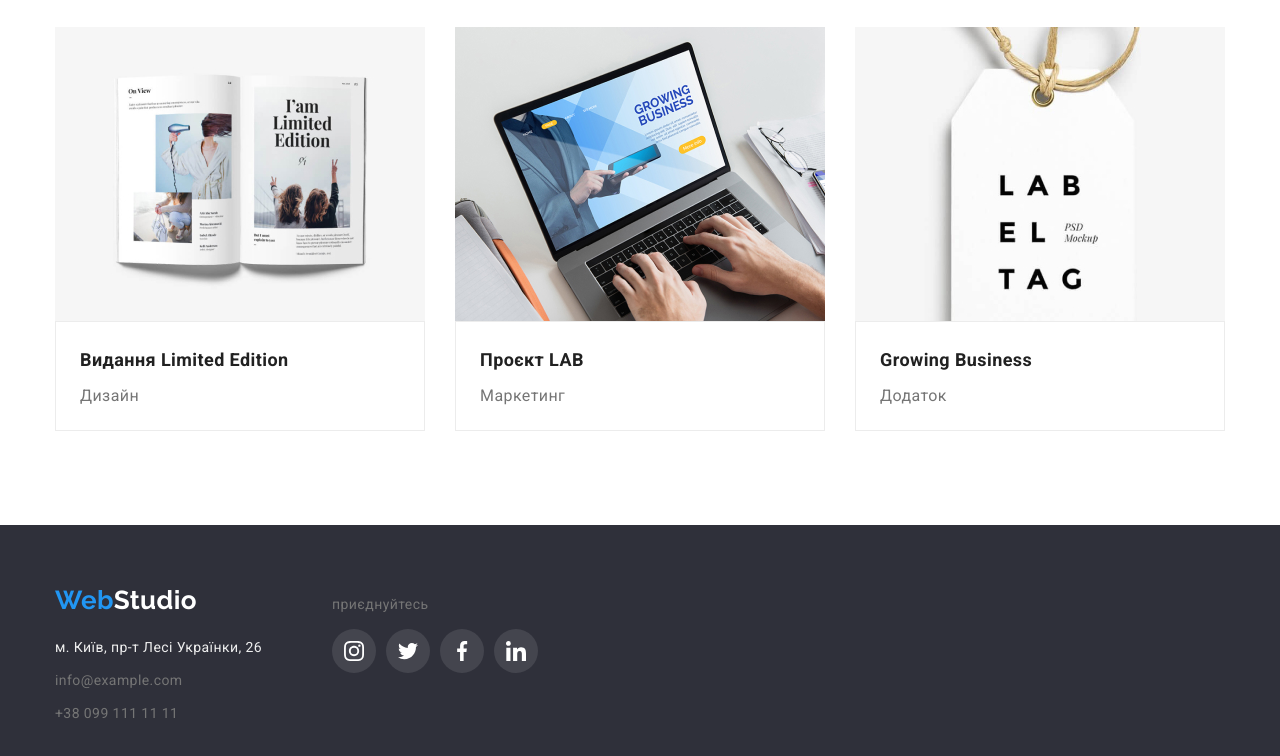
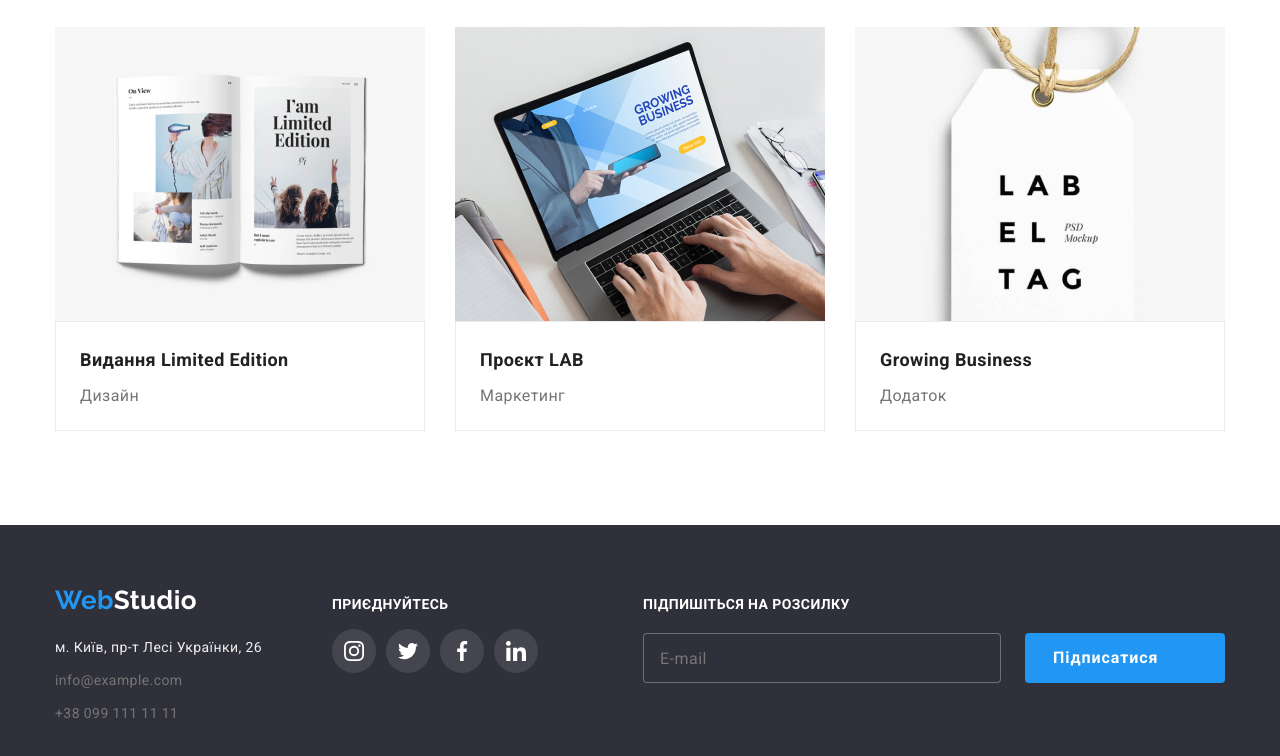
Before and after one commit to YaroslavaSenko/goit-markup-hw-06, a plain HTML site: page portfolio.html in a window 1280 px wide. Shown: the part 1105-1861 px from the top of the page. Drawn offline with nearby package versions, Linux system fonts and the light colour scheme.

Commit message:
Update portfolio.html

```diff
--- a/portfolio.html
+++ b/portfolio.html
@@ -236,8 +236,8 @@ rel="stylesheet"/>
 </address>
         </div>
 
-            <div class="cocial-adress">
-                <p class="cocial-footer-title">приєднуйтесь</p>
+            <div class="social-address">
+                <p class="social-footer-title">приєднуйтесь</p>
 
             <ul class="social-list">
                 <li>
@@ -278,6 +278,35 @@ rel="stylesheet"/>
                 </li>
             </ul>
             </div>
+            <div class="sosial-footer-sing-up">
+                <p class="social-footer-title"> підпишіться на розсилку </p>
+
+              <form class="social-footer-form"
+            name="signup_form"
+            autocomplete="on"
+            >
+                <label for="user_email">
+                <input
+                type="email"
+                name="email"
+                id="user_email"
+                placeholder="E-mail"
+                required
+                class="social-footer-signup-form"/>
+            </label>
+       <button class="social-footer-btn" type="submit">Підписатися
+                    <svg
+                    aria-label="іконка літака"
+                    class="social-footer-icon-fly"
+                    width="24" height="24">
+                        <use href="./images//icon.svg#icon-fly"></use>
+                      </svg>
+                </button>
+            </form>
+
+
+            </div>
+
   </div>
 </footer>
 
```
